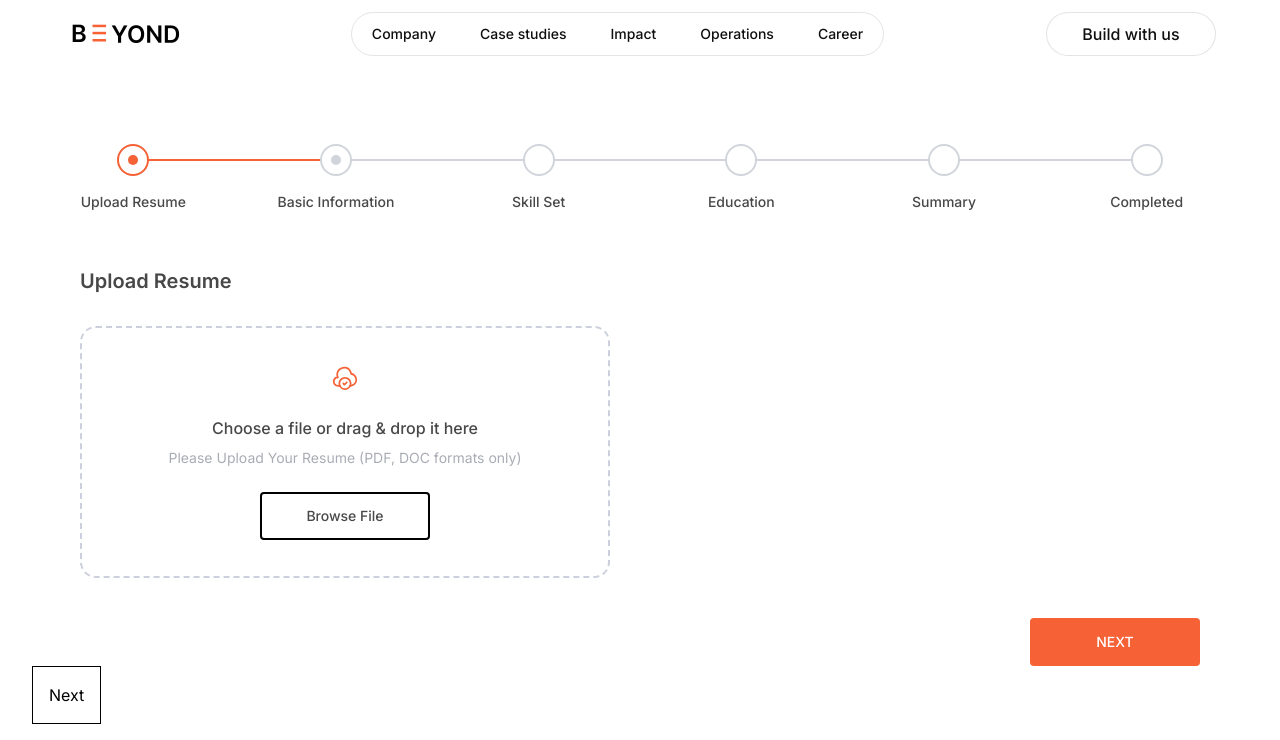
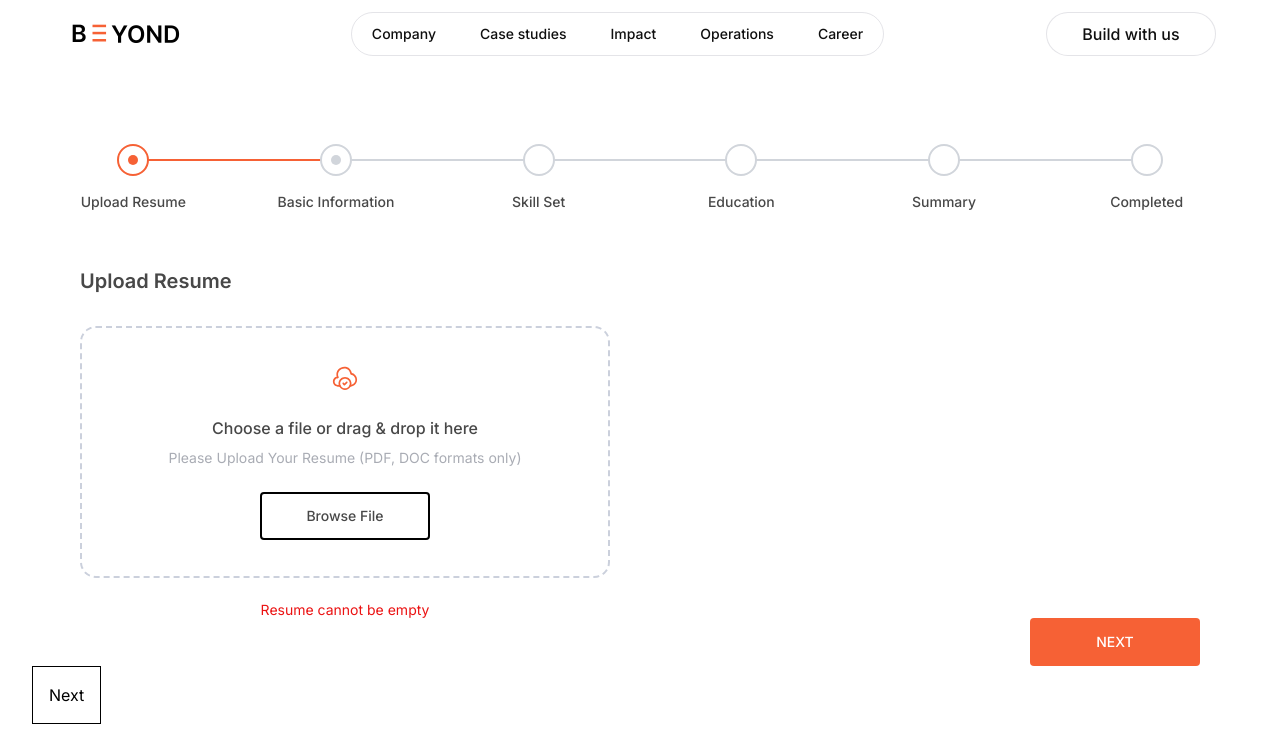
Before and after one commit to Reche13/multi-step-form, a Next.js app: page / in a window 1280 px wide. Both pictures are taken after a click on the button "NEXT". Shown: the top 740 px of the page. Built offline with nearby package versions, Linux system fonts and the light colour scheme.

Commit message:
add hook-form to upload resume

```diff
--- a/package.json
+++ b/package.json
@@ -9,11 +9,14 @@
     "lint": "next lint"
   },
   "dependencies": {
+    "@hookform/resolvers": "3.10.0",
     "clsx": "^2.1.1",
     "motion": "^12.9.4",
     "next": "15.3.1",
     "react": "^19.0.0",
-    "react-dom": "^19.0.0"
+    "react-dom": "^19.0.0",
+    "react-hook-form": "7.54.2",
+    "zod": "3.24.1"
   },
   "devDependencies": {
     "@eslint/eslintrc": "^3",
--- a/src/app/globals.css
+++ b/src/app/globals.css
@@ -3,4 +3,5 @@
 @theme {
   --color-surface-black: #0f0f0f;
   --color-primary: #f66135;
+  --color-error: #eb1212;
 }
--- a/src/app/page.tsx
+++ b/src/app/page.tsx
@@ -3,6 +3,7 @@ import { useState } from "react";
 
 import Stepper from "@/components/Stepper";
 import { STEPS } from "@/constants";
+import { FormContextProvider } from "@/providers/FormContext";
 
 export default function Home() {
   const [currentStep, setCurrentStep] = useState(0);
@@ -25,7 +26,9 @@ export default function Home() {
         <Stepper steps={STEPS} currentStep={currentStep} />
       </div>
       <div className="w-full max-w-[1280px] mx-auto px-12  mt-10">
-        <ActiveSection />
+        <FormContextProvider>
+          <ActiveSection onNext={handleNext} />
+        </FormContextProvider>
       </div>
       <button onClick={handleNext} className="border p-4 cursor-pointer">
         {currentStep === STEPS.length ? "Finish" : "Next"}
--- a/src/components/Sections/UploadResume.tsx
+++ b/src/components/Sections/UploadResume.tsx
@@ -11,28 +11,38 @@ import trash from "@/assets/icons/trash.svg";
 import cross from "@/assets/icons/cross.svg";
 
 import { AnimatePresence, motion } from "motion/react";
+import { useFormContext } from "react-hook-form";
+import { FormFields } from "@/schemas/formSchema";
 
 type FileStatus = "idle" | "uploading" | "done";
 
-const UploadResume = () => {
-  const [file, setFile] = useState<File | null>(null);
+interface Props {
+  onNext: () => void;
+}
+
+const UploadResume = ({ onNext }: Props) => {
   const [progress, setProgress] = useState(0);
   const [uploadedBytes, setUploadedBytes] = useState(0);
   const [status, setStatus] = useState<FileStatus>("idle");
+  const [error, setError] = useState("");
+
+  const { setValue, watch, trigger } = useFormContext<FormFields>();
+
+  const file = watch("resume");
 
   const inputRef = useRef<HTMLInputElement>(null);
 
   const handleFileChange = (e: React.ChangeEvent<HTMLInputElement>) => {
     const selected = e.target.files?.[0];
     if (!selected) return;
-
-    setFile(selected);
+    setValue("resume", selected, { shouldValidate: true });
     simulateUpload(selected);
   };
 
   const simulateUpload = (upload: File) => {
     if (!upload) return;
 
+    setError("");
     setStatus("uploading");
     setProgress(0);
     setUploadedBytes(0);
@@ -57,10 +67,23 @@ const UploadResume = () => {
   };
 
   const handleRemove = () => {
-    setFile(null);
+    setValue("resume", null, { shouldValidate: true });
     setProgress(0);
     setStatus("idle");
     if (inputRef.current) inputRef.current.value = "";
+  };
+
+  const handleNext = async () => {
+    if (!file) {
+      setError("Resume cannot be empty");
+      return;
+    }
+    const isValid = await trigger("resume");
+    if (isValid) {
+      onNext();
+    } else {
+      setError("Resume cannot be empty");
+    }
   };
 
   return (
@@ -98,6 +121,12 @@ const UploadResume = () => {
           >
             Browse File
           </Button>
+
+          {error && (
+            <div className="absolute mt-6 top-full text-sm text-error">
+              {error}
+            </div>
+          )}
 
           {file && (
             <AnimatePresence>
@@ -177,7 +206,9 @@ const UploadResume = () => {
           )}
         </div>
         <div className="w-full mt-6 flex justify-end">
-          <Button className="w-[170px]">NEXT</Button>
+          <Button onClick={handleNext} className="w-[170px]">
+            NEXT
+          </Button>
         </div>
       </div>
     </div>
--- /dev/null
+++ b/src/providers/FormContext.tsx
@@ -0,0 +1,20 @@
+"use client";
+
+import { ReactNode } from "react";
+import { useForm, FormProvider } from "react-hook-form";
+import { zodResolver } from "@hookform/resolvers/zod";
+import { formSchema, FormFields } from "@/schemas/formSchema";
+
+export const FormContextProvider = ({ children }: { children: ReactNode }) => {
+  const methods = useForm<FormFields>({
+    resolver: zodResolver(formSchema),
+    defaultValues: {
+      resume: null,
+      name: "",
+      email: "",
+    },
+    mode: "onChange",
+  });
+
+  return <FormProvider {...methods}>{children}</FormProvider>;
+};
--- /dev/null
+++ b/src/schemas/formSchema.ts
@@ -0,0 +1,14 @@
+import * as z from "zod";
+
+export const formSchema = z.object({
+  resume: z
+    .instanceof(File)
+    .nullable()
+    .refine((file) => file?.size !== 0, {
+      message: "Resume file is required.",
+    }),
+  name: z.string().min(1, "Name is required"),
+  email: z.string().email("Invalid email"),
+});
+
+export type FormFields = z.infer<typeof formSchema>;
--- a/src/types/index.ts
+++ b/src/types/index.ts
@@ -1,6 +1,10 @@
 import { JSX } from "react";
+
+type ComponentProps = {
+  onNext: () => void;
+};
 
 export type Step = {
   label: string;
-  Component: () => JSX.Element;
+  Component: ({ onNext }: ComponentProps) => JSX.Element;
 };
```
Also changed, not shown: 1 other file (tests, documents, lock files or other folders).
